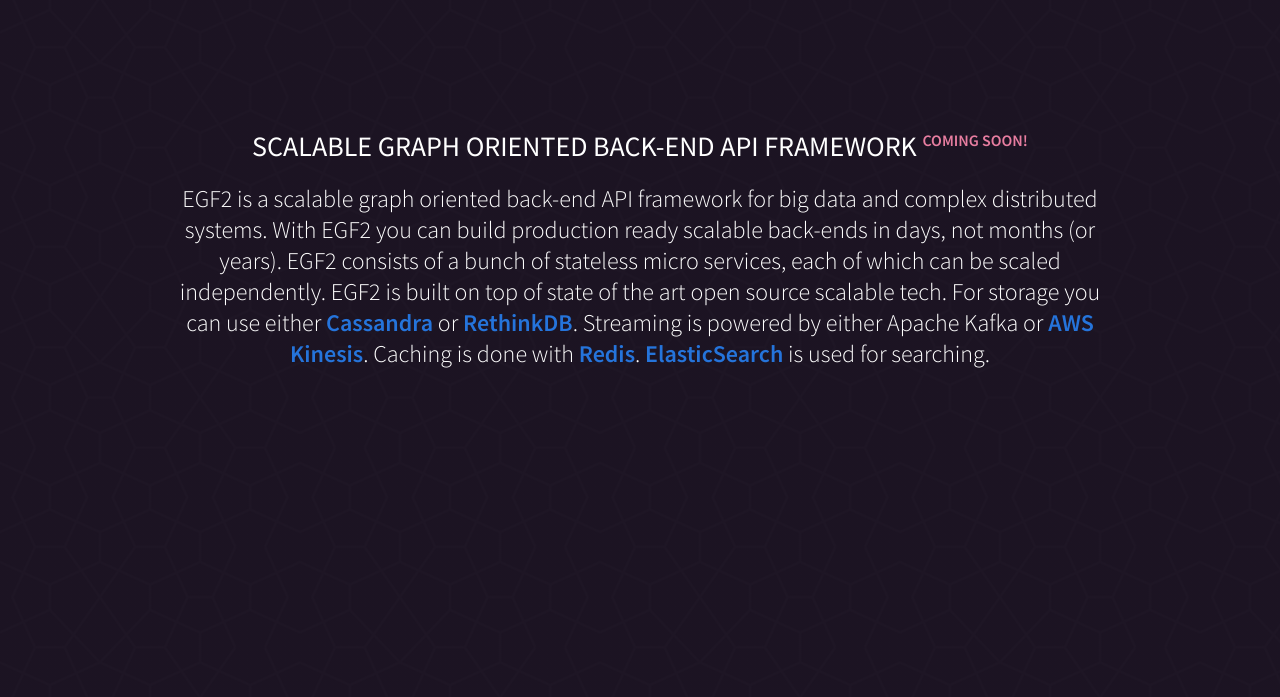
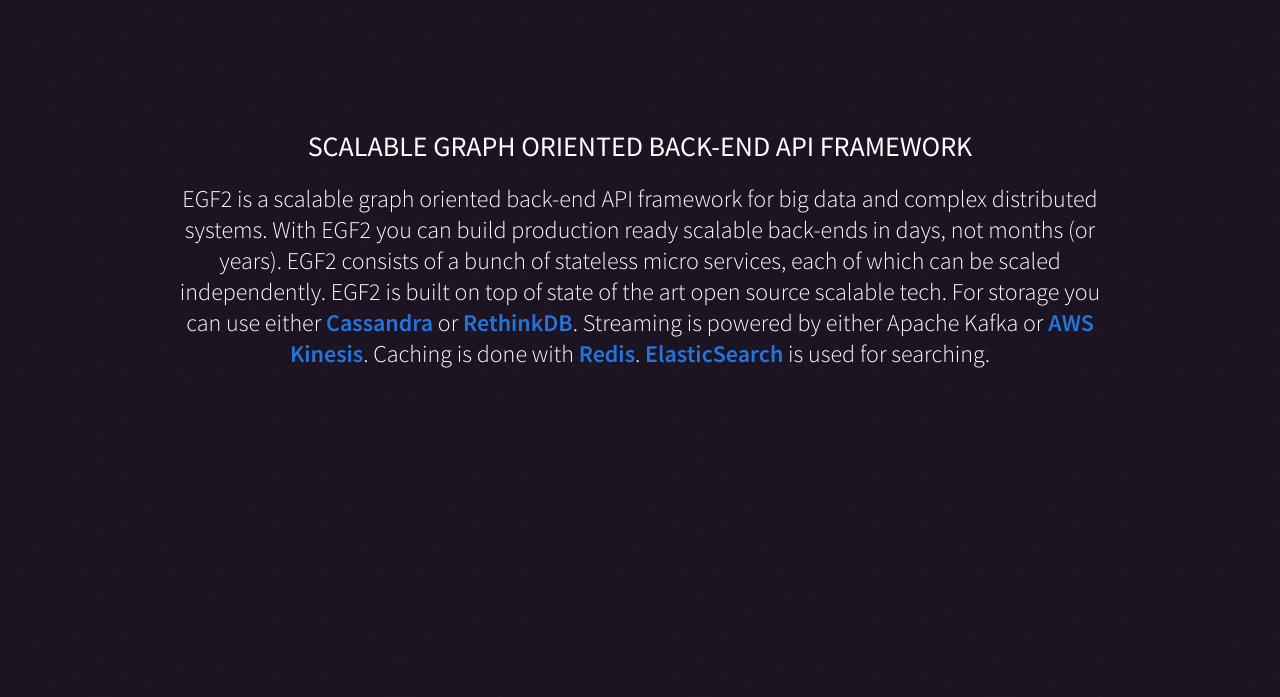
Before and after one commit to EGF2/marketing, a website: page src/egf2.html in a window 1280 px wide. Shown: the part 103-800 px from the top of the page. Drawn offline with nearby package versions, Linux system fonts and the light colour scheme; files that its build step writes are made by us from their sources.

Commit message:
removed coming soon message

```diff
--- a/src/egf2.html
+++ b/src/egf2.html
@@ -22,7 +22,7 @@
             <a href="https://blog.eigengraph.com/">blog</a>
           </nav>
         </header>
-        <h1>Scalable graph oriented back-end API framework <sup>coming soon!</sup></h1>
+        <h1>Scalable graph oriented back-end API framework</h1>
         <h4>EGF2 is a scalable graph oriented back-end API framework for big data and complex distributed systems.
             With EGF2 you can build production ready scalable back-ends in days, not months (or years).
             EGF2 consists of a bunch of stateless micro services, each of which can be scaled independently.
```
